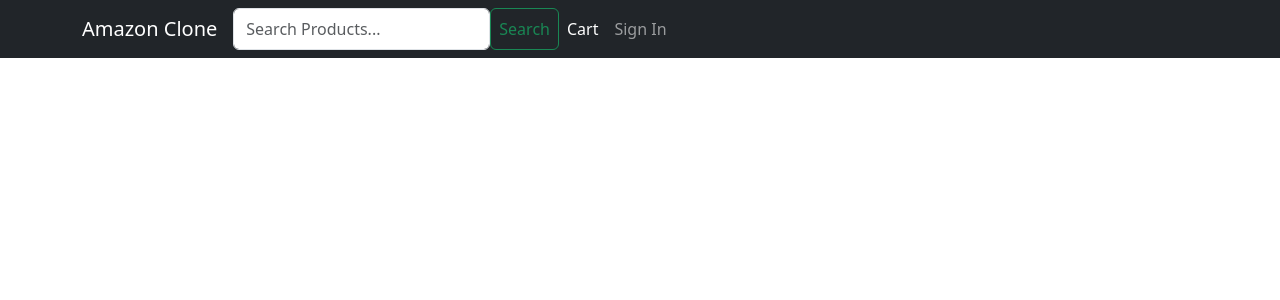
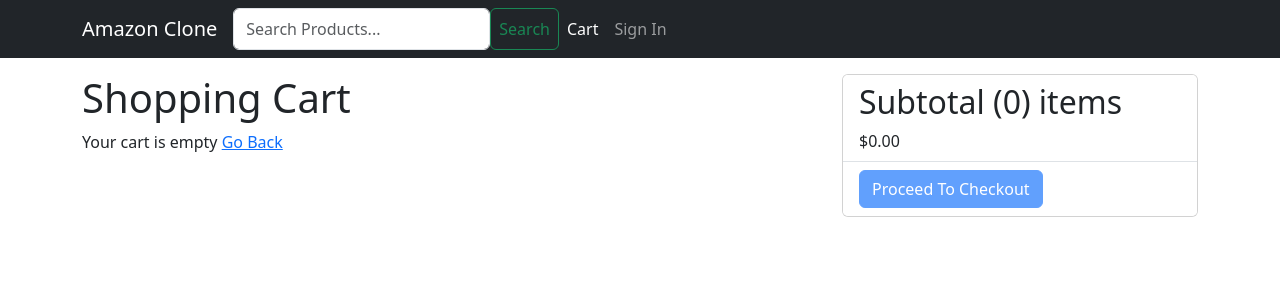
Before and after one commit to Teja3993/amazon-clone, a React (Create React App) app in the folder frontend/: page /cart in a window 1280 px wide. Shown: the top 300 px of the page. Built offline with nearby package versions, Linux system fonts and the light colour scheme.

Commit message:
AC-33: Created cart screen and logic

```diff
--- a/frontend/src/App.js
+++ b/frontend/src/App.js
@@ -1,21 +1,25 @@
 import React from 'react';
 import { Container } from 'react-bootstrap';
 import { Routes, Route } from 'react-router-dom';
-import Header from './components/Header'; // <--- NEW
+import Header from './components/Header';
 import HomeScreen from './screens/HomeScreen';
 import ProfileScreen from './screens/ProfileScreen';
 import ProductScreen from './screens/ProductScreen';
+import CartScreen from './screens/CartScreen'; // <--- NEW
 
 function App() {
   return (
     <div className="App">
-      <Header />  {/* <--- ADD THIS */}
+      <Header />
       <main className='py-3'>
         <Container>
           <Routes>
             <Route path='/' element={<HomeScreen />} />
             <Route path='/profile' element={<ProfileScreen />} />
             <Route path='/product/:id' element={<ProductScreen />} />
+            {/* The ? means the ID is optional */}
+            <Route path='/cart/:id?' element={<CartScreen />} /> {/* <--- NEW */}
+            <Route path='/cart' element={<CartScreen />} />      {/* <--- NEW */}
           </Routes>
         </Container>
       </main>
--- /dev/null
+++ b/frontend/src/screens/CartScreen.js
@@ -0,0 +1,115 @@
+import React, { useEffect } from 'react';
+import { Link, useParams, useLocation, useNavigate } from 'react-router-dom';
+import { useDispatch, useSelector } from 'react-redux';
+import { Row, Col, ListGroup, Image, Form, Button, Card } from 'react-bootstrap';
+import { addToCart, removeFromCart } from '../actions/cartActions';
+
+const CartScreen = () => {
+  const { id } = useParams();
+  const location = useLocation();
+  const navigate = useNavigate();
+  const dispatch = useDispatch();
+
+  // Parse Query String: ?qty=3 -> 3
+  const qty = location.search ? Number(location.search.split('=')[1]) : 1;
+
+  const cart = useSelector((state) => state.cart);
+  const { cartItems } = cart;
+
+  useEffect(() => {
+    if (id) {
+      dispatch(addToCart(id, qty));
+    }
+  }, [dispatch, id, qty]);
+
+  const removeFromCartHandler = (id) => {
+    dispatch(removeFromCart(id));
+  };
+
+  const checkoutHandler = () => {
+    // If logged in, go to shipping. If not, go to login.
+    // We will just redirect to login with a redirect parameter for now.
+    navigate('/login?redirect=/shipping');
+  };
+
+  return (
+    <Row>
+      <Col md={8}>
+        <h1>Shopping Cart</h1>
+        {cartItems.length === 0 ? (
+          <div>
+            Your cart is empty <Link to='/'>Go Back</Link>
+          </div>
+        ) : (
+          <ListGroup variant='flush'>
+            {cartItems.map((item) => (
+              <ListGroup.Item key={item.product}>
+                <Row>
+                  <Col md={2}>
+                    <Image src={item.image} alt={item.name} fluid rounded />
+                  </Col>
+                  <Col md={3}>
+                    <Link to={`/product/${item.product}`}>{item.name}</Link>
+                  </Col>
+                  <Col md={2}>${item.price}</Col>
+                  <Col md={2}>
+                    <Form.Control
+                      as='select'
+                      value={item.qty}
+                      onChange={(e) =>
+                        dispatch(addToCart(item.product, Number(e.target.value)))
+                      }
+                    >
+                      {[...Array(item.countInStock).keys()].map((x) => (
+                        <option key={x + 1} value={x + 1}>
+                          {x + 1}
+                        </option>
+                      ))}
+                    </Form.Control>
+                  </Col>
+                  <Col md={2}>
+                    <Button
+                      type='button'
+                      variant='light'
+                      onClick={() => removeFromCartHandler(item.product)}
+                    >
+                      <i className='fas fa-trash'></i> Delete
+                    </Button>
+                  </Col>
+                </Row>
+              </ListGroup.Item>
+            ))}
+          </ListGroup>
+        )}
+      </Col>
+      <Col md={4}>
+        <Card>
+          <ListGroup variant='flush'>
+            <ListGroup.Item>
+              <h2>
+                Subtotal ({cartItems.reduce((acc, item) => acc + item.qty, 0)})
+                items
+              </h2>
+              $
+              {cartItems
+                .reduce((acc, item) => acc + item.qty * item.price, 0)
+                .toFixed(2)}
+            </ListGroup.Item>
+            <ListGroup.Item>
+              <Button
+                type='button'
+                className='btn-block'
+                disabled={cartItems.length === 0}
+                onClick={checkoutHandler}
+              >
+                Proceed To Checkout
+              </Button>
+            </ListGroup.Item>
+          </ListGroup>
+        </Card>
+      </Col>
+    </Row>
+  );
+};
+
+export default CartScreen;
```
